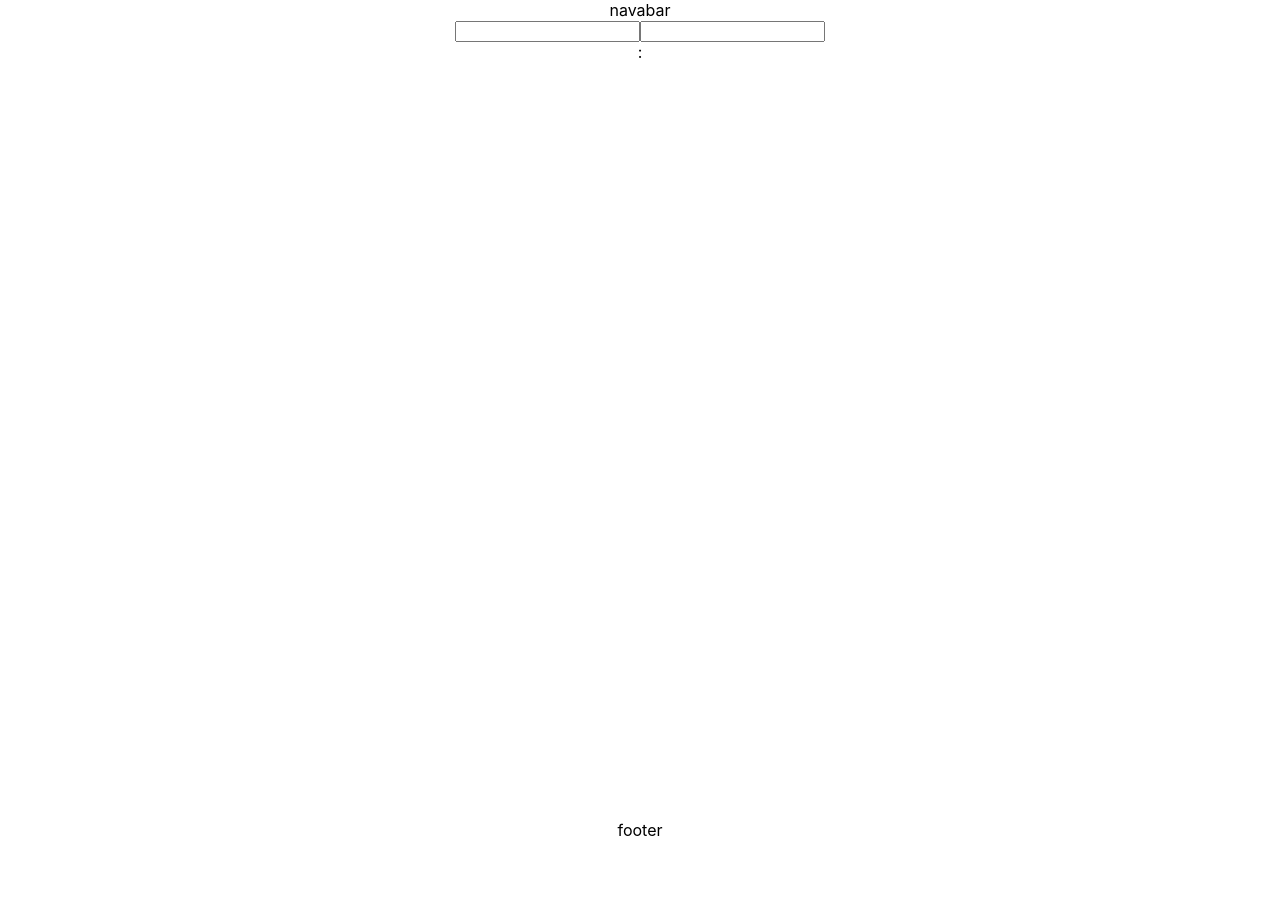
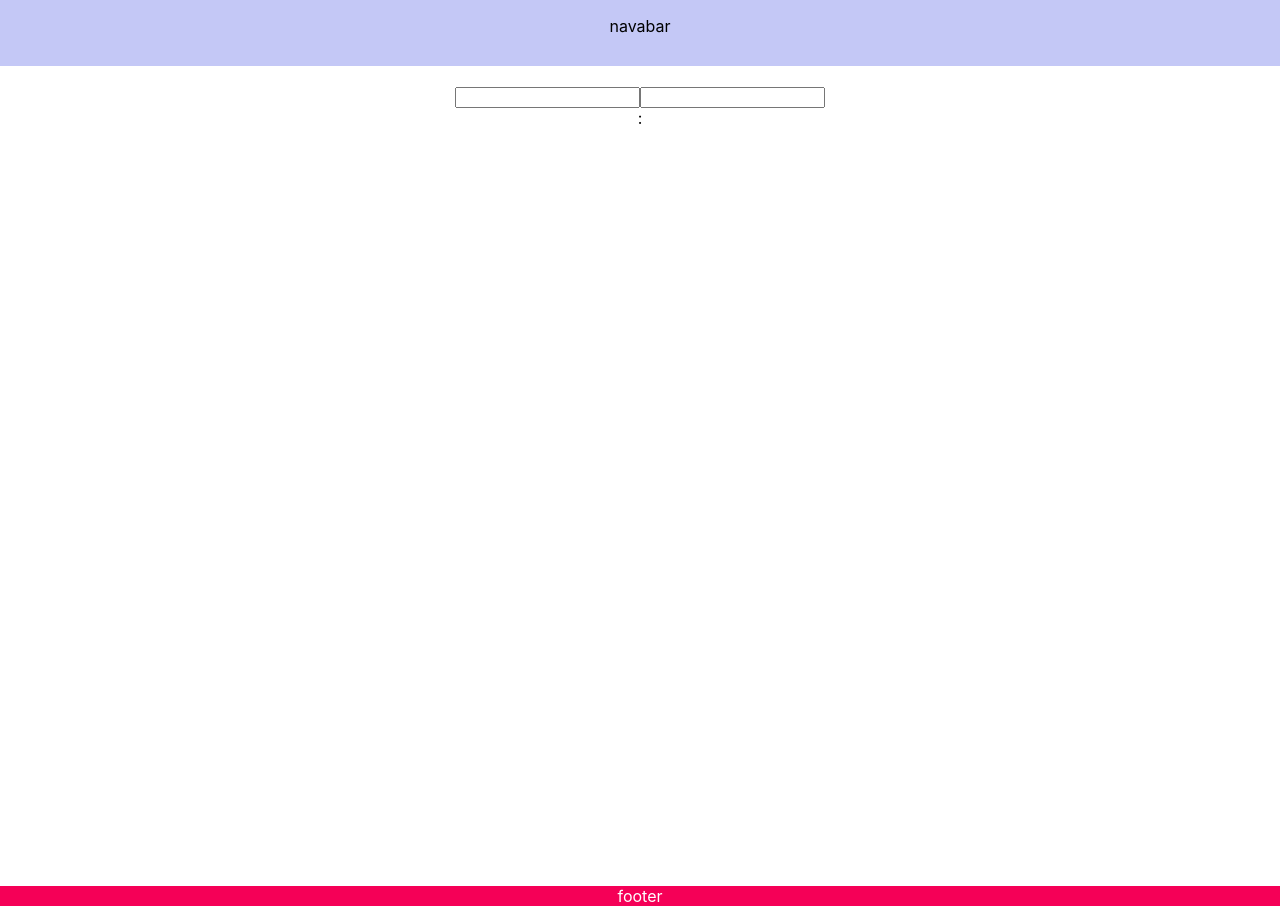
Before and after one commit to konsbe/workspace, a React (Create React App) app: page / in a window 1280 px wide. Before the commit the page ends 840 px from the top, so only its background shows below. Built offline with nearby package versions, Linux system fonts and the light colour scheme.

Commit message:
finish basic styling

```diff
--- a/src/components/Layout/css.ts
+++ b/src/components/Layout/css.ts
@@ -3,8 +3,18 @@
 import { makeStyles } from "@material-ui/core/styles";
 
 export default makeStyles((theme) => ({
+  navbar: {
+    backgroundColor: "#23d4",
+    height: 50,
+    marginBottom: 20,
+    paddingTop: "1rem",
+  },
   mainBody: {
     height: "100vh",
     width: "100%",
   },
+  layoutFooter: {
+    backgroundColor: theme.palette.secondary.main,
+    color: "white",
+  },
 }));
--- a/src/components/Layout/index.tsx
+++ b/src/components/Layout/index.tsx
@@ -9,9 +9,9 @@ const Layout: React.FC = ({ children }) => {
 
   return (
     <>
-      <header>navabar</header>
+      <header className={classes.navbar}>navabar</header>
       <main className={classes.mainBody}>{children}</main>
-      <footer>footer</footer>
+      <footer className={classes.layoutFooter}>footer</footer>
     </>
   );
 };
```
